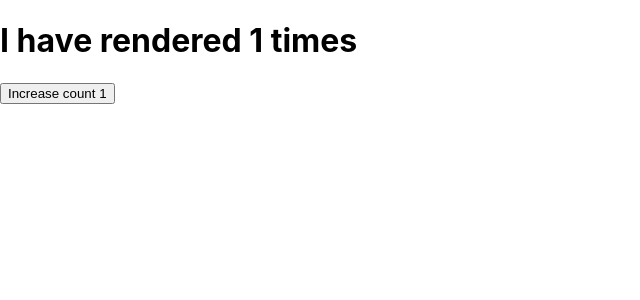
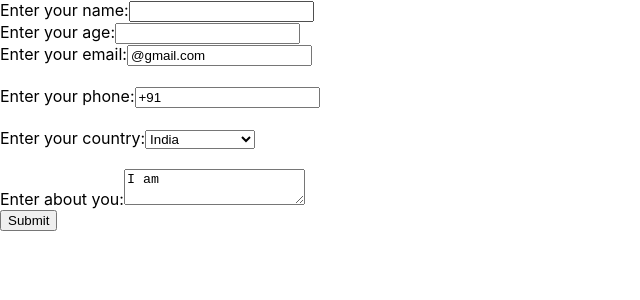
Before and after one commit to mahesfsp/react-tutorial, a React (Create React App) app: page / in a window 1280 px wide. Shown: the top 300 px of the page, without its empty margins (0-640 px from the left). Built offline with nearby package versions, Linux system fonts and the light colour scheme.

Commit message:
Form learning

```diff
--- /dev/null
+++ b/src/components/FormComponent.js
@@ -0,0 +1,97 @@
+import { useState } from "react";
+
+function Form() {
+  const [inputs, setInputs] = useState({phone:"+91",email:"@gmail.com",country:"India",about:"I am"});
+
+  function handleSubmit(e) {
+    e.preventDefault();
+    console.log("Form submitted");
+    console.log("Current state:", inputs.name, inputs.email, inputs.age,inputs.country,inputs.phone);
+  }
+
+  function handleChange(event) {
+    const { name, value } = event.target;
+    setInputs((prevInputs) => ({
+      ...prevInputs,
+      [name]: value,
+    }));
+  }
+
+  return (
+    <>
+      <form onSubmit={handleSubmit}>
+        <label>
+          Enter your name:
+          <input
+            type="text"
+            name="name"
+            value={inputs.name || ""}
+            onChange={handleChange}
+          />
+        </label>
+        <br />
+        <label>
+          Enter your age:
+          <input
+            type="text"
+            name="age"
+            value={inputs.age || ""}
+            onChange={handleChange}
+          />
+        </label>
+        <br />
+        <label>
+          Enter your email:
+          <input
+            type="text"
+            name="email"
+            value={inputs.email || ""}
+            onChange={handleChange}
+          />
+        </label>
+        <br />
+        <br />
+        <label>
+          Enter your phone:
+          <input
+            type="text"
+            name="phone"
+            value={inputs.phone || ""}
+            onChange={handleChange}
+          />
+        </label>
+        <br />
+        <br />
+        <label>
+          Enter your country:
+          <select
+
+            name="country"
+            value={inputs.country || ""}
+            onChange={handleChange}
+          >
+            <option value="">Select Country</option>
+            <option value="Dubai">Dubai</option>
+            <option value="India">India</option>
+            <option value="United States">United States</option>
+          </select>
+        </label>
+        <br />
+        <br />
+        <label>
+          Enter about you:
+          <textarea
+            type="text"
+            name="about"
+            value={inputs.about || ""}
+            onChange={handleChange}
+          />
+        </label>
+        <br />
+        <input type="submit" value="Submit" />
+      </form>
+    </>
+  );
+}
+
+export default Form;
--- /dev/null
+++ b/src/components/SimpleForm.js
@@ -0,0 +1,54 @@
+import React, { useState } from "react";
+
+function SimpleForm() {
+  // Step 1: Setting up state for form fields
+  const [formData, setFormData] = useState({
+    username: "",
+    email: "",
+  });
+
+  // Step 2: Handle input change
+  const handleChange = (event) => {
+    const { name, value } = event.target;
+    setFormData((prevData) => ({
+      ...prevData,
+      [name]: value,
+    }));
+  };
+
+  // Step 3: Handle form submission
+  const handleSubmit = (event) => {
+    event.preventDefault(); // Prevent page reload
+    console.log("Form Data Submitted:", formData);
+  };
+
+  return (
+    <form onSubmit={handleSubmit}>
+      <div>
+        <label>
+          Username:
+          <input
+            type="text"
+            name="username"
+            value={formData.username}
+            onChange={handleChange}
+          />
+        </label>
+      </div>
+      <div>
+        <label>
+          Email:
+          <input
+            type="email"
+            name="email"
+            value={formData.email}
+            onChange={handleChange}
+          />
+        </label>
+      </div>
+      <button type="submit">Submit</button>
+    </form>
+  );
+}
+
+export default SimpleForm;
--- a/src/index.js
+++ b/src/index.js
@@ -13,6 +13,8 @@ import ManageStateWithObject from './components/ManageStateWithObject';
 import UpdateObjectInClassComponent from './components/UpdateObjectInClassComponent';
 import UpdateArrayInState from './components/UpdateArrayInState';
 import TimerUseEffect from './components/TimerUseEffect';
+import Form from './components/FormComponent';
+import SimpleForm from './components/SimpleForm';
 // import Garage from './components/Garage';
 // import Greeting from './components/Greetings';
 // import Counter from './components/Counter';
@@ -33,8 +35,11 @@ root.render(
 {/* <ManageStateAsObject/> */}
 {/* <UpdateObjectInClassComponent/> */}
 {/* <UpdateArrayInState/> */}
-<TimerUseEffect/>
+{/* <TimerUseEffect/> */}
 {/* <ManageStateWithObject/> */}
+
+{/* <SimpleForm/> */}
+<Form/>
   </>
 );
 
```
